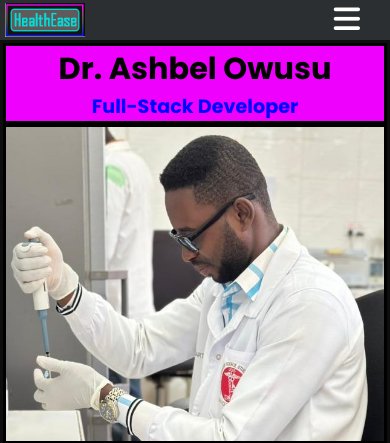
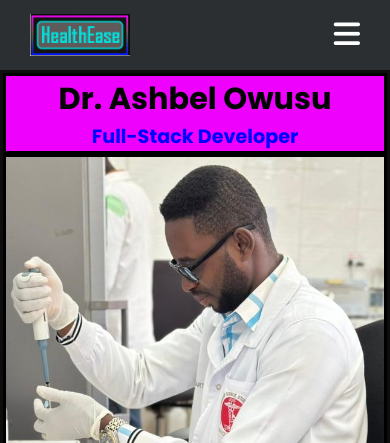
Before and after one commit to AshTechs/ashtechs.github.io, a PHP site: page /dev.html in a window 390 px wide. Shown: the top 443 px of the page. Run offline with PHP 8.4, Linux system fonts and the light colour scheme; some libraries are stand-ins or nearby versions.

Commit message:
Update dev.css

```diff
--- a/dev.css
+++ b/dev.css
@@ -80,15 +80,6 @@
 }
 
 @media (max-width:600px) {
-	nav {
-		height: 40px;
-	}
-
-	.nav__logo a img {
-		width:80px;
-		margin-left: -25px
-	}
-
 	.content {
 		display: block;
 	}
```
